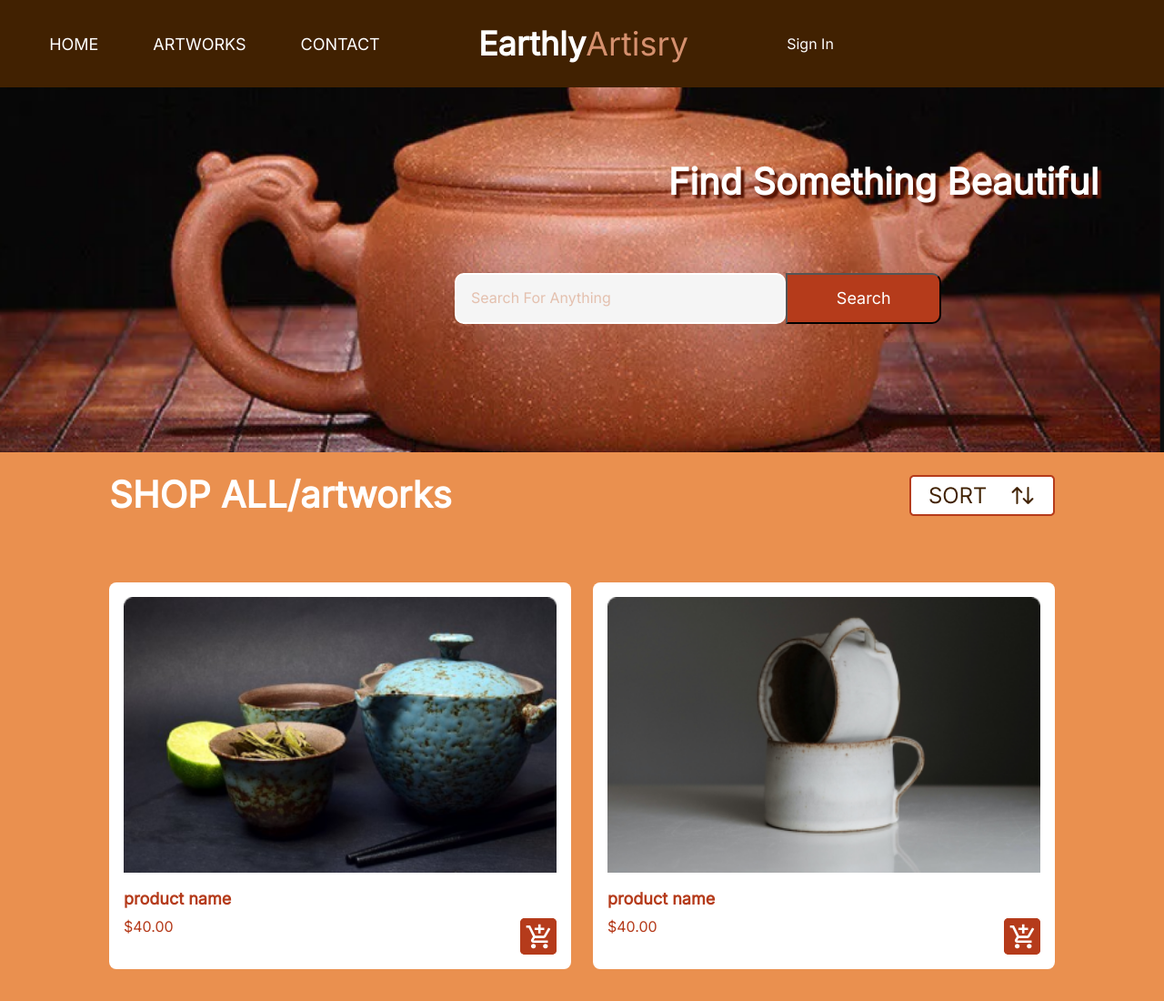
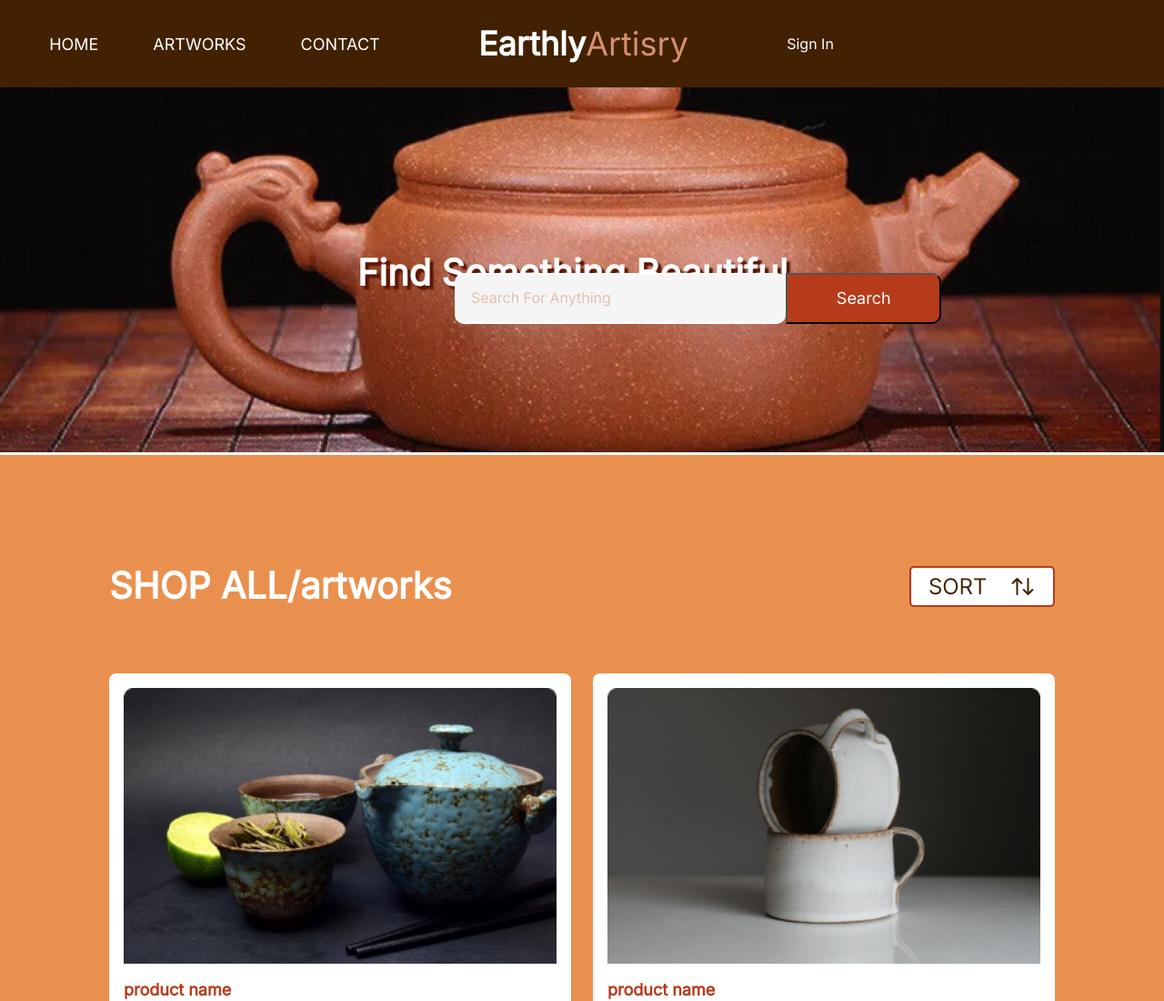
Before and after one commit to Ani123Gig/finaluri, a plain HTML site: page artworks.html in a window 1280 px wide. Shown: the top 1100 px of the page at 91% size. Drawn offline with Linux system fonts and the light colour scheme.

Commit message:
Add responsive web-design

```diff
--- a/css/style.css
+++ b/css/style.css
@@ -886,6 +886,7 @@ line-height: normal;
     font-size: 24px;
     font-weight: bold;
     text-align: center;
+    margin-left: -450px;
 
 }
 
@@ -901,7 +902,8 @@ font-size: 40px;
     font-style: normal;
     font-weight: 700;
     line-height: 48px;
-margin-bottom: 400px;
+    margin-bottom: 200px;
+    margin-left: 90px;
 }
 
 
@@ -987,7 +989,7 @@ line-height: 26px;
     align-items: center;
     background: #EA904F;
     row-gap: 72px;
-    margin-top: -200px;
+    margin-top: -100px;
 }
 
 
@@ -1031,6 +1033,9 @@ line-height: 26px;
     border-radius: 8px;
     background: #FFF;
 
+}
+.artworks_card:hover{
+    background-color: #581504;
 }
 
 .artworks_card_img {
@@ -1284,6 +1289,7 @@ textarea{
 }
 
 .map_cont{
+    margin-top: 300px;
     display: flex;
     flex-direction: column;
 
```
Lines whose indentation alone changed are shown as unchanged.
